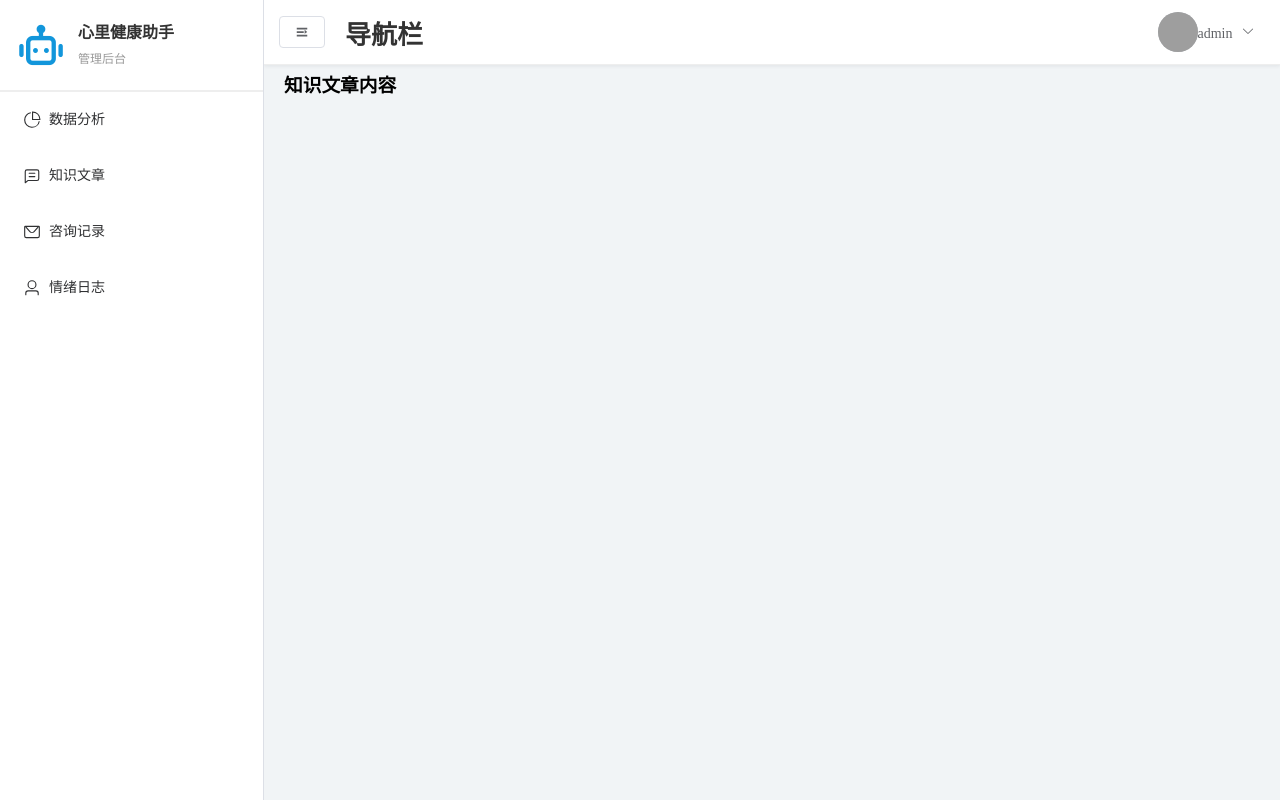
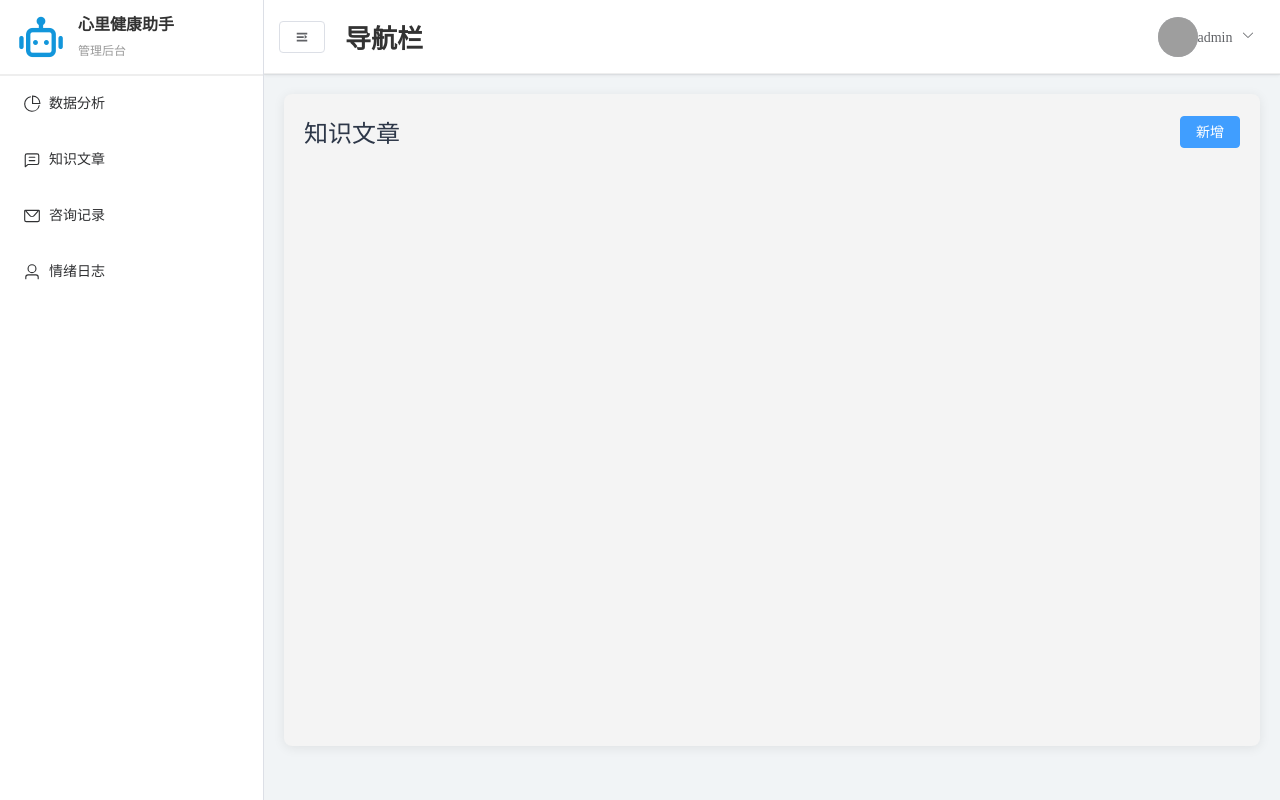
Before and after one commit to zhshh03/heart-whisper, a Vue app: page /back/knowledge in a window 1280 px wide. Built offline with nearby package versions, Linux system fonts and the light colour scheme; grey boxes are pictures that could not be loaded.

Commit message:
后台管理-内容区域头部封装&样式调整

```diff
--- a/src/views/BackendLayout/components/Navbar.vue
+++ b/src/views/BackendLayout/components/Navbar.vue
@@ -41,7 +41,7 @@
 <style lang="scss" scoped>
 .navbar {
   display: flex;
-  height: 64px;
+  height: 100%;
   align-items: center;
   padding: 0 25px 0 15px;
   background: #fff;
--- a/src/views/BackendLayout/components/Sidebar.vue
+++ b/src/views/BackendLayout/components/Sidebar.vue
@@ -34,11 +34,13 @@
 <style lang="scss" scoped>
 .menu-style{
   height: 100%;
+  background-color: #fff;
 
-.logo {
+  .logo {
   display: flex;
   align-items: center;
-  padding: 20px 16px;
+  height: 74px;
+  padding: 0 16px;
   border-bottom: 2px solid #eee;
 
   img {
--- a/src/views/BackendLayout/index.vue
+++ b/src/views/BackendLayout/index.vue
@@ -11,11 +11,11 @@
         <Sidebar></Sidebar>
       </el-aside>
       <el-container>
-        <el-header>
+        <el-header class="el-header">
           <Navbar></Navbar>
         </el-header>
         <el-main>
-          <router-view></router-view>
+          <router-view class="content-container"></router-view>
         </el-main>
       </el-container>
     </el-container>
@@ -28,6 +28,18 @@
 
   .main-container{
     height: 100%;
+
+    .el-header{
+      height: 74px !important
+    }
+
+    .content-container {
+      padding: 20px;
+      background-color: #f4f4f4;
+      min-height: calc(100% - 74px);
+      box-shadow: 0 2px 12px rgba(0, 0, 0, 0.08);
+      border-radius: 8px;
+    }
   }
 }
 </style>
--- /dev/null
+++ b/src/views/Dashboard/components/PageHearder.vue
@@ -0,0 +1,32 @@
+<script setup>
+const props = defineProps({
+  title:{
+    type: String,
+    required: true
+  }
+})
+
+</script>
+
+<template>
+  <div class="page-header">
+    <p class="title">{{ props.title }}</p>
+    <div class="action-button">
+      <slot name="button"></slot>
+    </div>
+  </div>
+</template>
+
+<style lang="scss" scoped>
+.page-header{
+  display: flex;
+  align-items: center;
+  justify-content: space-between;
+
+  .title{
+    font-size: 24px;
+    color: #2d3748;
+  }
+}
+
+</style>
--- a/src/views/Dashboard/consultations.vue
+++ b/src/views/Dashboard/consultations.vue
@@ -1,5 +1,13 @@
+<script setup>
+import PageHeader from './components/PageHearder.vue';
+
+const title = '咨询记录'
+</script>
+
+
 <template>
   <div>
-    <h3>咨询记录内容</h3>
+    <PageHeader :title="title">
+    </PageHeader>
   </div>
 </template>
--- a/src/views/Dashboard/dashboard.vue
+++ b/src/views/Dashboard/dashboard.vue
@@ -1,5 +1,13 @@
+<script setup>
+import PageHeader from './components/PageHearder.vue';
+
+const title = '数据分析'
+</script>
+
+
 <template>
   <div>
-    <h3>数据分析内容</h3>
+    <PageHeader :title="title">
+    </PageHeader>
   </div>
 </template>
--- a/src/views/Dashboard/emotional.vue
+++ b/src/views/Dashboard/emotional.vue
@@ -1,5 +1,13 @@
+<script setup>
+import PageHeader from './components/PageHearder.vue';
+
+const title = '情绪日志'
+</script>
+
+
 <template>
   <div>
-    <h3>情绪日志内容</h3>
+    <PageHeader :title="title">
+    </PageHeader>
   </div>
 </template>
--- a/src/views/Dashboard/knowledge.vue
+++ b/src/views/Dashboard/knowledge.vue
@@ -1,5 +1,16 @@
+<script setup>
+import PageHeader from './components/PageHearder.vue';
+
+const title = '知识文章'
+</script>
+
+
 <template>
   <div>
-    <h3>知识文章内容</h3>
+    <PageHeader :title="title">
+      <template #button>
+        <el-button  type="primary">新增</el-button>
+      </template>
+    </PageHeader>
   </div>
 </template>
```
